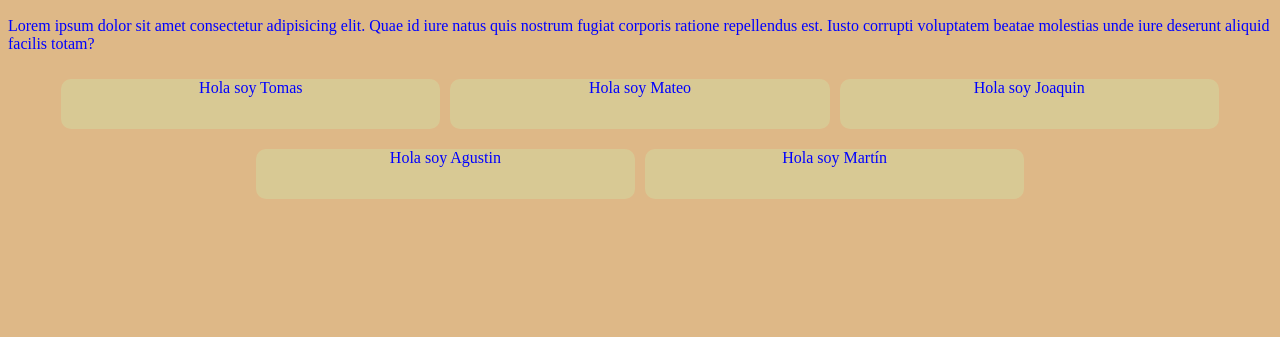
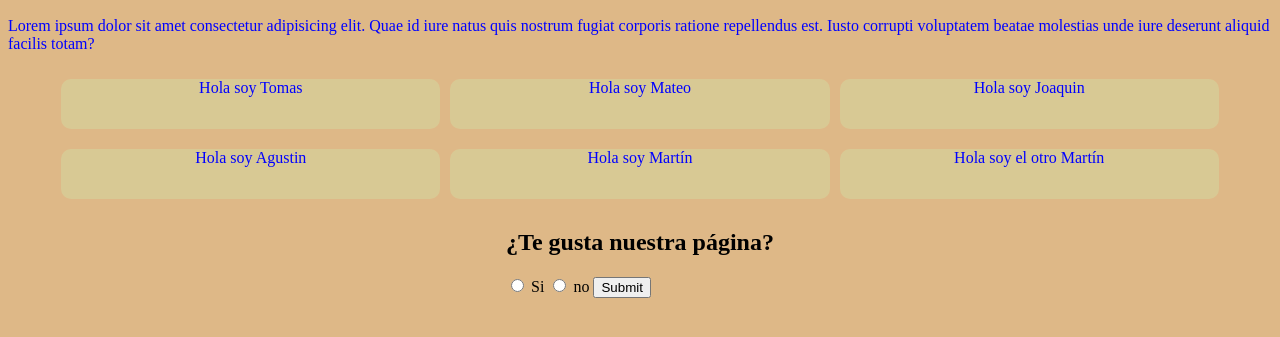
Before and after one commit to sosam1/tareagrupal, a plain HTML site: page index.html in a window 1280 px wide. Shown: the part 87-424 px from the top of the page. Drawn offline with Linux system fonts and the light colour scheme.

Commit message:
Se añadió en index.html un form de evaluación y una nueva tarjeta de miembro. En style.css se añadió unefecto cuando se hace hover sobre la clase .int

```diff
--- a/index.html
+++ b/index.html
@@ -18,6 +18,18 @@
     <p class="int">Hola soy Joaquin</p>
     <p class="int">Hola soy Agustin</p>
     <p class="int">Hola soy Martín</p>
+    <p class="int">Hola soy el otro Martín</p>
+    <br>
+
+    <form>
+        <h2>¿Te gusta nuestra página?</h2>
+
+        <input type = "radio" id = "si" name = "encuesta" value = "Si le gusta">
+        <label for = "si">Si</label>
+        <input type = "radio" id = "no" name = "encuesta" value = "No le gusta">
+        <label for = "no">no</label>
+        <input method = "post" type = "submit">
+    </form>
 
     <script src="main.js"></script>
 </body>
--- a/style.css
+++ b/style.css
@@ -22,3 +22,8 @@ body {
     text-align: center;
     box-sizing: border-box;
 }
+
+.int:hover {
+    font-size: larger;
+    text-decoration: underline;
+}
```
